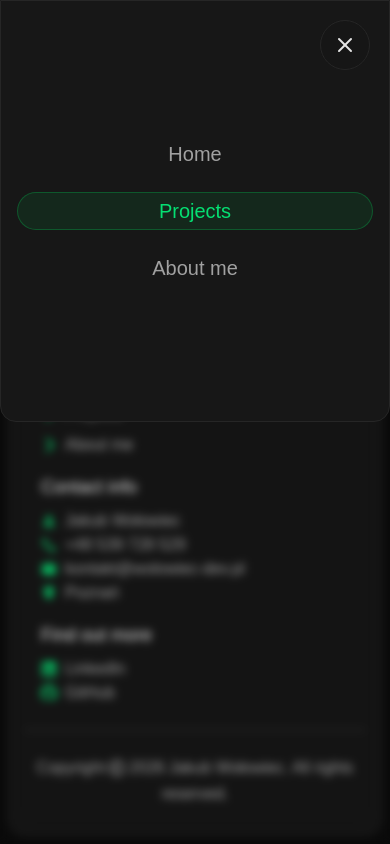
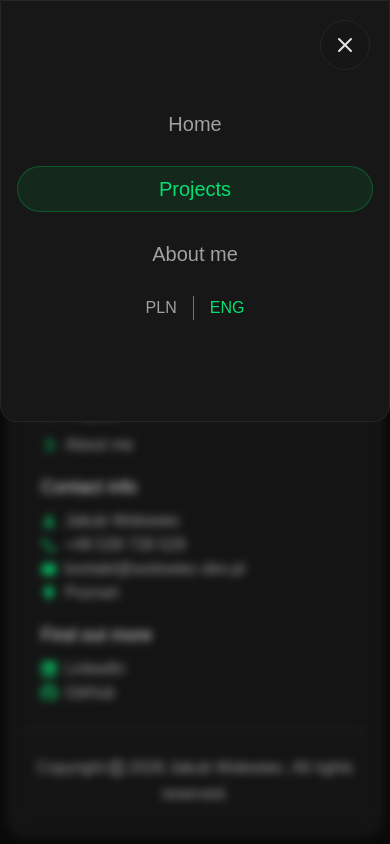
Before and after one commit to jwolowiec/portfolio, a Next.js app: page /en/projects in a window 390 px wide. Both pictures are taken after a click on the button 345 px from the left and 45 px from the top of the page. Built offline with nearby package versions, Linux system fonts and the light colour scheme; a web font is replaced by a local one.

Commit message:
Add locales to mobile version  header

```diff
--- a/src/components/layout/Header.tsx
+++ b/src/components/layout/Header.tsx
@@ -1,6 +1,6 @@
 "use client";
 
-import {AnimatePresence, motion} from "framer-motion";
+import {AnimatePresence, motion, stagger, Variants} from "framer-motion";
 import {Link, usePathname} from "@/i18n/navigation";
 import {useEffect, useState} from "react";
 import {LuMenu, LuX} from "react-icons/lu";
@@ -8,6 +8,35 @@ import {navLinks} from "@/constants/navigation";
 import {useLocale, useTranslations} from "next-intl";
 import {locales} from "@/constants/locales";
 import Container from "@/components/ui/Container";
+
+const containerVariants: Variants = {
+    hidden: {
+        opacity: 0
+    },
+    visible: {
+        opacity: 1,
+        transition: {
+            duration: 0.4,
+            ease: "easeInOut",
+            delayChildren: stagger(0.1)
+        }
+    }
+}
+
+const itemVariants: Variants = {
+    hidden: {
+        y: -50,
+        opacity: 0
+    },
+    visible: {
+        y: 0,
+        opacity: 1,
+        transition: {
+            duration: 0.4,
+            ease: "easeInOut",
+        }
+    }
+};
 
 export default function Header() {
     const currentLocale = useLocale();
@@ -93,23 +122,22 @@ export default function Header() {
                 {isOpen && (
                     <div className="fixed inset-0 flex flex-col">
                         <motion.nav
-                            initial={{opacity: 0}}
-                            animate={{opacity: 1}}
-                            exit={{opacity: 0}}
-                            transition={{duration: 0.4, ease: "easeInOut"}}
+                            variants={containerVariants}
+                            initial="hidden"
+                            animate="visible"
+                            exit="hidden"
                             className="absolute z-9 w-full h-1/2 bg-neutral-900 border border-neutral-800 rounded-b-2xl flex flex-col justify-center p-4">
-                            <ul className="flex flex-col gap-5">
-                                {navLinks.map((link, index) => {
+                            <ul className="flex flex-col gap-5 text-xl text-center">
+                                {navLinks.map((link) => {
                                     const isActive = path === link.href;
 
                                     return (
-                                        <motion.li key={link.href}
-                                                   initial={{y: -50, opacity: 0}}
-                                                   animate={{y: 0, opacity: 1}}
-                                                   exit={{y: -20, opacity: 0}}
-                                                   transition={{duration: 0.4, ease: "easeInOut", delay: index * 0.1}}
-                                                   className={`px-5 py-1 rounded-3xl z-10 text-xl text-center ${
-                                                       isActive ? "text-green-400 bg-green-500/10 border border-green-500/30" : "text-neutral-400 hover:text-white"}`}>
+                                        <motion.li
+                                            key={link.href}
+                                            variants={itemVariants}
+                                            className={`px-5 py-2 rounded-3xl z-10 ${
+                                                isActive ? "text-green-400 bg-green-500/10 border border-green-500/30" : "text-neutral-400 hover:text-white"}`}
+                                        >
                                             <Link
                                                 onClick={() => setIsOpen(false)}
                                                 href={link.href}
@@ -120,6 +148,24 @@ export default function Header() {
                                         </motion.li>
                                     );
                                 })}
+                                <motion.li
+                                    variants={itemVariants}
+                                    className="flex flex-row justify-center divide-x divide-neutral-500"
+                                >
+                                    {locales.map((locale) => {
+                                        const current = locale === currentLocale;
+                                        return (
+                                            <Link
+                                                key={locale}
+                                                href={path}
+                                                locale={locale}
+                                                className={`text-base px-4 ${current ? "text-green-400" : "text-neutral-400 hover:text-white"}`}
+                                            >
+                                                {localesT(`${locale}.shortcut`)}
+                                            </Link>
+                                        );
+                                    })}
+                                </motion.li>
                             </ul>
                         </motion.nav>
                         <motion.div
```
